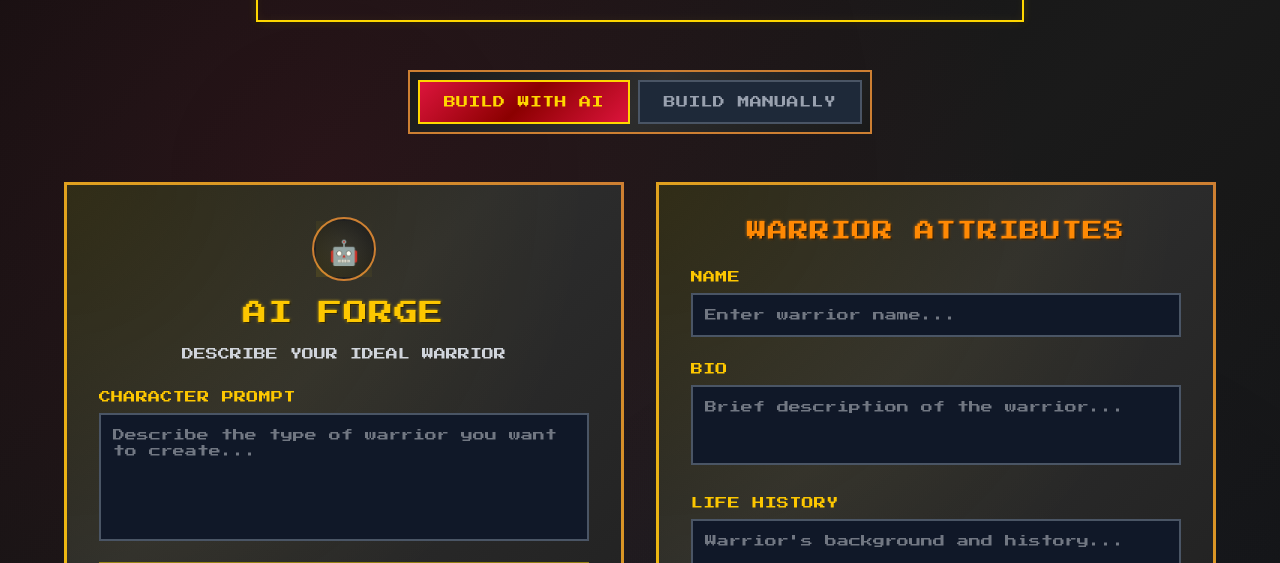
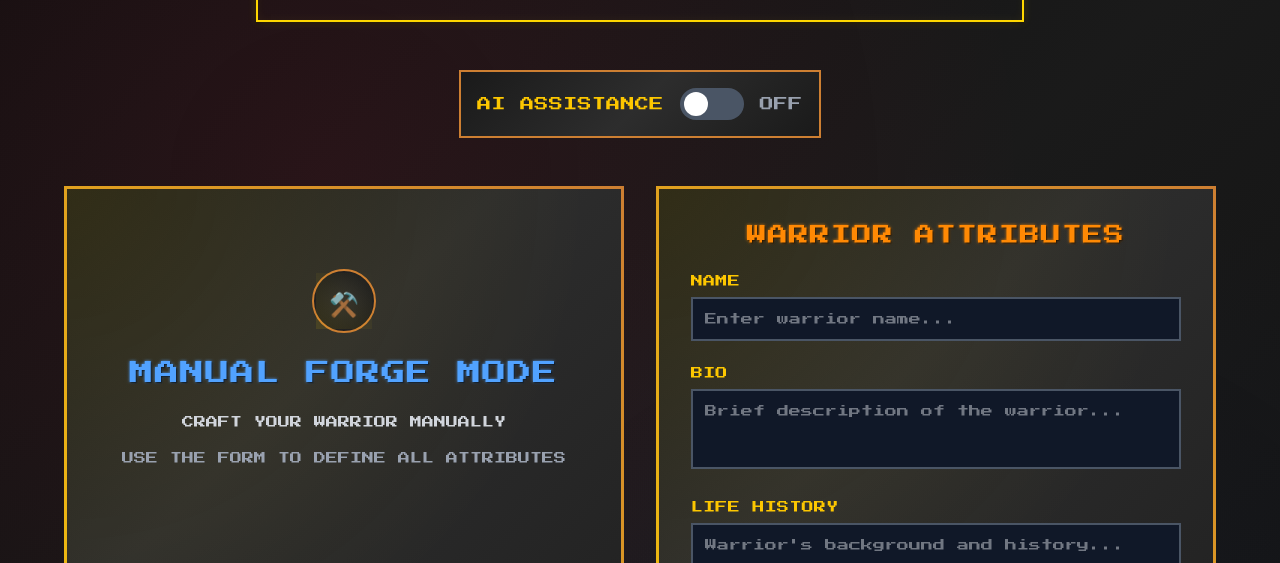
Before and after one commit to yug49/Rann, a Next.js app in the folder frontend/: page /chaavani in a window 1280 px wide. Shown: the part 237-800 px from the top of the page. Built offline with nearby package versions, Linux system fonts and the light colour scheme; no server answers; what wagmi would draw is missing.

Commit message:
connect wallet required ui

```diff
--- a/frontend/package.json
+++ b/frontend/package.json
@@ -11,6 +11,7 @@
   "dependencies": {
     "@rainbow-me/rainbowkit": "^2.2.8",
     "next": "15.3.4",
+    "pino-pretty": "^13.0.0",
     "react": "^19.0.0",
     "react-dom": "^19.0.0",
     "react-icons": "^5.5.0",
--- a/frontend/src/app/chaavani/page.tsx
+++ b/frontend/src/app/chaavani/page.tsx
@@ -3,7 +3,7 @@
 import { useState } from 'react';
 
 export default function ChaavaniPage() {
-  const [activeTab, setActiveTab] = useState<'ai' | 'manual'>('ai');
+  const [aiEnabled, setAiEnabled] = useState(false);
   const [aiPrompt, setAiPrompt] = useState('');
   const [formData, setFormData] = useState({
     name: '',
@@ -73,40 +73,44 @@ export default function ChaavaniPage() {
           </div>
         </div>
 
-        {/* Tab Navigation */}
+        {/* AI Toggle Switch */}
         <div className="flex justify-center mb-12">
-          <div className="battle-frame p-2 flex gap-2">
-            <button
-              onClick={() => setActiveTab('ai')}
-              className={`px-6 py-3 text-xs tracking-wide transition-all duration-300 ${
-                activeTab === 'ai'
-                  ? 'arcade-button'
-                  : 'bg-gray-800 border-2 border-gray-600 text-gray-400 hover:border-yellow-600 hover:text-yellow-400'
-              }`}
+          <div className="battle-frame p-4 flex items-center gap-4">
+            <span
+              className="text-yellow-400 text-sm tracking-wide"
               style={{fontFamily: 'Press Start 2P, monospace'}}
             >
-              BUILD WITH AI
+              AI ASSISTANCE
+            </span>
+            <button
+              onClick={() => setAiEnabled(!aiEnabled)}
+              className={`relative inline-flex items-center w-16 h-8 rounded-full transition-colors duration-300 focus:outline-none ${
+                aiEnabled
+                  ? 'bg-yellow-600'
+                  : 'bg-gray-600'
+              }`}
+            >
+              <span
+                className={`inline-block w-6 h-6 transform bg-white rounded-full transition-transform duration-300 ${
+                  aiEnabled ? 'translate-x-9' : 'translate-x-1'
+                }`}
+              />
             </button>
-            <button
-              onClick={() => setActiveTab('manual')}
-              className={`px-6 py-3 text-xs tracking-wide transition-all duration-300 ${
-                activeTab === 'manual'
-                  ? 'arcade-button'
-                  : 'bg-gray-800 border-2 border-gray-600 text-gray-400 hover:border-yellow-600 hover:text-yellow-400'
-              }`}
+            <span
+              className={`text-sm tracking-wide ${aiEnabled ? 'text-yellow-400' : 'text-gray-400'}`}
               style={{fontFamily: 'Press Start 2P, monospace'}}
             >
-              BUILD MANUALLY
-            </button>
+              {aiEnabled ? 'ON' : 'OFF'}
+            </span>
           </div>
         </div>
 
         <div className="max-w-6xl mx-auto">
           <div className="grid grid-cols-1 lg:grid-cols-2 gap-8">
 
-            {/* Left Panel - AI/Manual Input */}
+            {/* Left Panel - AI Input (conditional) */}
             <div className="arcade-card p-8">
-              {activeTab === 'ai' ? (
+              {aiEnabled ? (
                 // AI Section
                 <div>
                   <div className="mb-6">
@@ -157,34 +161,29 @@ export default function ChaavaniPage() {
                   </div>
                 </div>
               ) : (
-                // Manual Section
-                <div>
-                  <div className="mb-6">
-                    <div className="weapon-container w-16 h-16 mx-auto rounded-full flex items-center justify-center mb-4">
+                // AI Disabled - Instructions
+                <div className="text-center py-12">
+                  <div className="weapon-container w-16 h-16 mx-auto rounded-full flex items-center justify-center mb-6">
                     <span className="text-2xl">⚒️</span>
                   </div>
                   <h2
-                      className="text-2xl text-blue-400 text-center mb-4 tracking-wider arcade-glow"
+                    className="text-2xl text-blue-400 mb-6 tracking-wider arcade-glow"
                     style={{fontFamily: 'Press Start 2P, monospace'}}
                   >
-                      MANUAL FORGE
+                    MANUAL FORGE MODE
                   </h2>
                   <p
-                      className="text-gray-300 text-xs text-center leading-relaxed"
+                    className="text-gray-300 text-xs leading-relaxed mb-4"
                     style={{fontFamily: 'Press Start 2P, monospace'}}
                   >
-                      CRAFT EVERY DETAIL BY HAND
+                    CRAFT YOUR WARRIOR MANUALLY
                   </p>
-                  </div>
-
-                  <div className="text-center">
                   <p
                     className="text-gray-400 text-xs leading-relaxed"
                     style={{fontFamily: 'Press Start 2P, monospace'}}
                   >
-                      USE THE FORM ON THE RIGHT TO MANUALLY DEFINE YOUR WARRIOR'S ATTRIBUTES
+                    USE THE FORM TO DEFINE ALL ATTRIBUTES
                   </p>
-                  </div>
                 </div>
               )}
             </div>
--- a/frontend/src/app/page.tsx
+++ b/frontend/src/app/page.tsx
@@ -1,6 +1,11 @@
+"use client";
+
 import Link from 'next/link';
+import { useAccount } from 'wagmi';
 
 export default function HomePage() {
+  const { isConnected } = useAccount();
+
   return (
     <div className="min-h-screen battlefield-bg relative overflow-hidden">
       {/* Epic Background Elements */}
@@ -42,6 +47,37 @@ export default function HomePage() {
           </div>
         </div>
 
+        {/* Wallet Connection Warning */}
+        {!isConnected && (
+          <div className="max-w-4xl mx-auto mb-12">
+            <div className="arcade-card p-8 border-red-600 bg-red-900/20">
+              <div className="text-center">
+                <div className="mb-4">
+                  <span className="text-4xl">🔒</span>
+                </div>
+                <h2
+                  className="text-2xl text-red-400 mb-4 tracking-wider arcade-glow"
+                  style={{fontFamily: 'Press Start 2P, monospace'}}
+                >
+                  WALLET CONNECTION REQUIRED
+                </h2>
+                <p
+                  className="text-red-200 text-sm leading-relaxed mb-4"
+                  style={{fontFamily: 'Press Start 2P, monospace'}}
+                >
+                  TO ENTER THE BATTLEFIELD AND ACCESS ALL FEATURES
+                </p>
+                <p
+                  className="text-red-300 text-xs"
+                  style={{fontFamily: 'Press Start 2P, monospace'}}
+                >
+                  CONNECT YOUR WALLET TO PROCEED
+                </p>
+              </div>
+            </div>
+          </div>
+        )}
+
         {/* Epic Game Mode Arena */}
         <div className="grid grid-cols-1 md:grid-cols-2 gap-10 max-w-6xl mx-auto">
 
@@ -74,6 +110,7 @@ export default function HomePage() {
                   IN THE ANCIENT SMITHY
                 </p>
               </div>
+              {isConnected ? (
                 <Link href="/chaavani">
                   <button
                     className="arcade-button px-8 py-4 text-xs tracking-wide"
@@ -82,6 +119,15 @@ export default function HomePage() {
                     ENTER FORGE
                   </button>
                 </Link>
+              ) : (
+                <button
+                  className="arcade-button px-8 py-4 text-xs tracking-wide opacity-50 cursor-not-allowed"
+                  style={{fontFamily: 'Press Start 2P, monospace'}}
+                  disabled
+                >
+                  WALLET REQUIRED
+                </button>
+              )}
             </div>
           </div>
 
@@ -114,6 +160,7 @@ export default function HomePage() {
                   IN THE HALLS OF WISDOM
                 </p>
               </div>
+              {isConnected ? (
                 <Link href="/gurukul">
                   <button
                     className="arcade-button px-8 py-4 text-xs tracking-wide"
@@ -122,6 +169,15 @@ export default function HomePage() {
                     ENTER ACADEMY
                   </button>
                 </Link>
+              ) : (
+                <button
+                  className="arcade-button px-8 py-4 text-xs tracking-wide opacity-50 cursor-not-allowed"
+                  style={{fontFamily: 'Press Start 2P, monospace'}}
+                  disabled
+                >
+                  WALLET REQUIRED
+                </button>
+              )}
             </div>
           </div>
 
@@ -154,6 +210,7 @@ export default function HomePage() {
                   IN THE MERCHANT DISTRICT
                 </p>
               </div>
+              {isConnected ? (
                 <Link href="/bazaar">
                   <button
                     className="arcade-button px-8 py-4 text-xs tracking-wide"
@@ -162,6 +219,15 @@ export default function HomePage() {
                     ENTER MARKET
                   </button>
                 </Link>
+              ) : (
+                <button
+                  className="arcade-button px-8 py-4 text-xs tracking-wide opacity-50 cursor-not-allowed"
+                  style={{fontFamily: 'Press Start 2P, monospace'}}
+                  disabled
+                >
+                  WALLET REQUIRED
+                </button>
+              )}
             </div>
           </div>
 
@@ -194,12 +260,22 @@ export default function HomePage() {
                   ON THE LEGENDARY BATTLEFIELD
                 </p>
               </div>
+              {isConnected ? (
                 <button
                   className="arcade-button px-8 py-4 text-xs tracking-wide"
                   style={{fontFamily: 'Press Start 2P, monospace'}}
                 >
                   ENTER ARENA
                 </button>
+              ) : (
+                <button
+                  className="arcade-button px-8 py-4 text-xs tracking-wide opacity-50 cursor-not-allowed"
+                  style={{fontFamily: 'Press Start 2P, monospace'}}
+                  disabled
+                >
+                  WALLET REQUIRED
+                </button>
+              )}
             </div>
           </div>
 
```
Also changed, not shown: 1 other file (tests, documents, lock files or other folders). Lines whose indentation alone changed are shown as unchanged.
